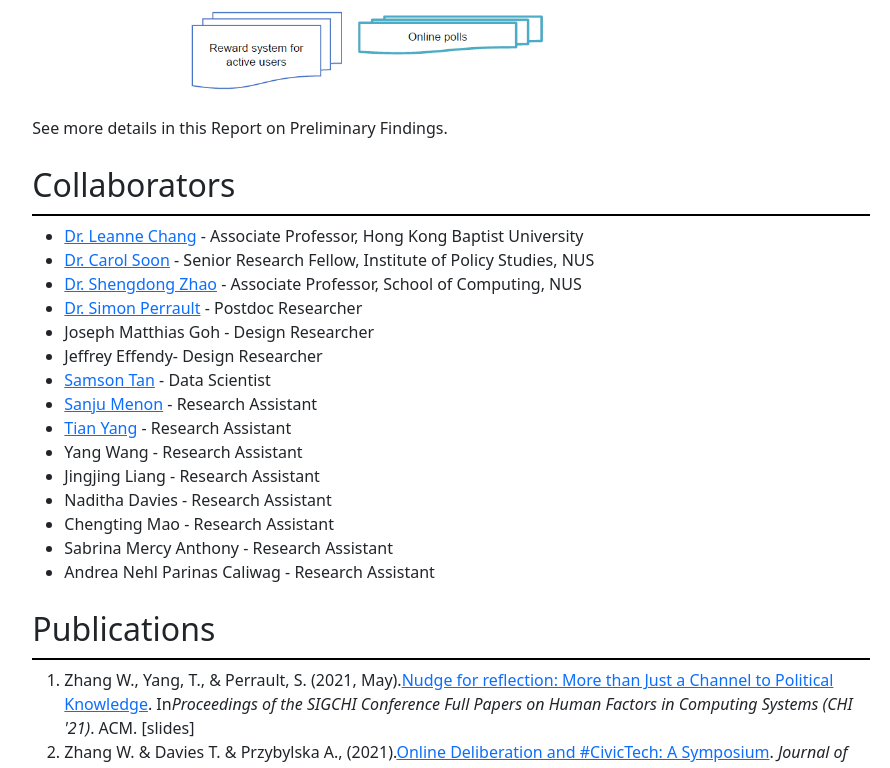
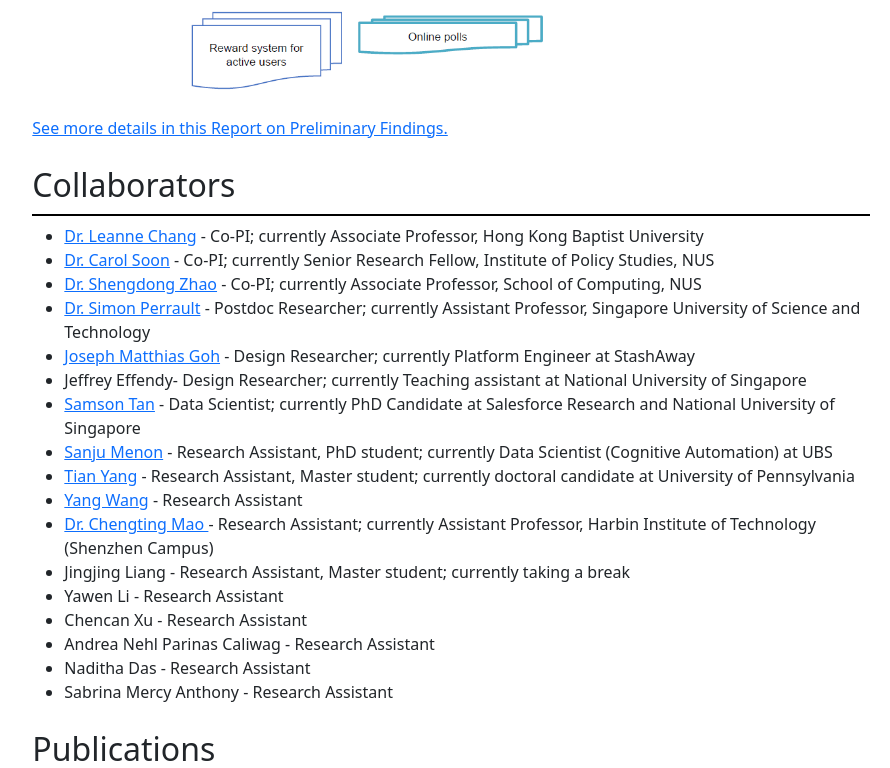
Before and after one commit to Jason-Ng00/civictechlab-deploy, a React (Create React App) app: page /#/projects/online-deliberation in a window 1280 px wide. Shown: the part 1742-2510 px from the top of the page, without its empty margins (189-1079 px from the left). Built offline with nearby package versions, Linux system fonts and the light colour scheme.

Commit message:
edit online-deliberation

```diff
--- a/src/components/CitizenScience.js
+++ b/src/components/CitizenScience.js
@@ -76,9 +76,9 @@ export default class CivicTech extends React.Component {
             the Monash Climate Change Communication Research Hub.
             </p>
 
-            <img className="partner-img" src="citizen-science/picture2.png"></img>
-            <img className="partner-img" src="citizen-science/picture4.png"></img>
-            <img className="partner-img" src="citizen-science/picture5.png"></img>
+            <a href="https://www.universitiesforclimate.org/"><img className="partner-img" src="citizen-science/picture2.png"></img></a>
+            <a href="https://ci.uky.edu/ci/"><img className="partner-img" src="citizen-science/picture4.png"></img></a>
+            <a href="https://www.monash.edu/mcccrh"><img className="partner-img" src="citizen-science/picture5.png"></img></a>
 
 
 
--- a/src/components/OnlineDeliberation.js
+++ b/src/components/OnlineDeliberation.js
@@ -22,8 +22,8 @@ export default class OnlineDeliberation extends React.Component {
     return (
         <Container className="online-deliberation">
         <Col xs={12} md={10} lg={8} className="online-deliberation-width">
-            <h1 className="title">Project - Online Deliberation</h1>
-            <a href="/online-deliberation/Report-on-Preliminary-Findings.pdf" download><Button className="download-report">Download</Button></a>
+            <h1 className="title" style={{width:"100%"}}>Project - Online Deliberation</h1>
+            {/* <a href="/online-deliberation/Report-on-Preliminary-Findings.pdf" download><Button className="download-report">Download</Button></a> */}
             <h2 className="subtitle"></h2>
             <p>
                 Are you concerned about the rising living cost in Singapore? The over-crowded MRT trains?
@@ -52,26 +52,28 @@ export default class OnlineDeliberation extends React.Component {
             </p>
             <img className="project-img" src={picture3}></img>
             <p>
-                See more details in this Report on Preliminary Findings.
+            <a href="/online-deliberation/Report-on-Preliminary-Findings.pdf">See more details in this Report on Preliminary Findings. </a>
             </p>
 
             <h2 className="subtitle">Collaborators</h2>
             <ul>
-                <li><a href="http://www.coms.hkbu.edu.hk/faculty-staff/faculty/leannechang/">Dr. Leanne Chang</a> - Associate Professor, Hong Kong Baptist University</li>
-                <li><a href="https://lkyspp.nus.edu.sg/ips/about-us/staff-directory/soon-carol">Dr. Carol Soon</a> - Senior Research Fellow, Institute of Policy Studies, NUS</li>
-                <li><a href="https://shengdongzhao.com/newSite/">Dr. Shengdong Zhao</a> - Associate Professor, School of Computing, NUS</li>
-                <li><a href="https://istd.sutd.edu.sg/people/faculty/simon-perrault#biography">Dr. Simon Perrault</a> - Postdoc Researcher</li>
-                <li>Joseph Matthias Goh - Design Researcher</li>
-                <li>Jeffrey Effendy- Design Researcher</li>
-                <li><a href="https://www.linkedin.com/in/samsontmr/">Samson Tan</a> - Data Scientist</li>
-                <li><a href="https://www.linkedin.com/in/sanjumenonp/">Sanju Menon</a> - Research Assistant</li>
-                <li><a href="https://www.asc.upenn.edu/people/graduate-student/tian-yang">Tian Yang</a> - Research Assistant</li>
-                <li>Yang Wang - Research Assistant</li>
-                <li>Jingjing Liang - Research Assistant</li>
-                <li>Naditha Davies - Research Assistant</li>
-                <li>Chengting Mao - Research Assistant</li>
+                <li><a href="http://www.coms.hkbu.edu.hk/faculty-staff/faculty/leannechang/">Dr. Leanne Chang</a> - Co-PI; currently Associate Professor, Hong Kong Baptist University  </li>
+                <li><a href="https://lkyspp.nus.edu.sg/ips/about-us/staff-directory/soon-carol">Dr. Carol Soon</a> - Co-PI; currently Senior Research Fellow, Institute of Policy Studies, NUS</li>
+                <li><a href="https://shengdongzhao.com/newSite/">Dr. Shengdong Zhao</a> - Co-PI; currently Associate Professor, School of Computing, NUS </li>
+                <li><a href="https://istd.sutd.edu.sg/people/faculty/simon-perrault#biography">Dr. Simon Perrault</a> - Postdoc Researcher; currently Assistant Professor, Singapore University of Science and Technology  </li>
+                <li><a href="https://www.linkedin.com/in/joeir/?originalSubdomain=sg">Joseph Matthias Goh</a> - Design Researcher; currently Platform Engineer at StashAway </li>
+                <li>Jeffrey Effendy- Design Researcher; currently Teaching assistant at National University of Singapore </li>
+                <li><a href="https://www.linkedin.com/in/samsontmr/">Samson Tan</a> - Data Scientist; currently PhD Candidate at Salesforce Research and National University of Singapore </li>
+                <li><a href="https://www.linkedin.com/in/sanjumenonp/">Sanju Menon</a> - Research Assistant, PhD student; currently Data Scientist (Cognitive Automation) at UBS </li>
+                <li><a href="https://www.asc.upenn.edu/people/graduate-student/tian-yang">Tian Yang</a> - Research Assistant, Master student; currently doctoral candidate at University of Pennsylvania</li>
+                <li><a href="https://lkycic.sutd.edu.sg/people/researchers/wang-yang">Yang Wang</a> - Research Assistant</li>
+                <li><a href="http://faculty.hitsz.edu.cn/maochengting">Dr. Chengting Mao </a> - Research Assistant; currently Assistant Professor, Harbin Institute of Technology (Shenzhen Campus) </li>
+                <li>Jingjing Liang - Research Assistant, Master student; currently taking a break </li>
+                <li>Yawen Li - Research Assistant</li>
+                <li>Chencan Xu - Research Assistant</li>
+                <li>Andrea Nehl Parinas Caliwag  - Research Assistant</li>
+                <li>Naditha Das - Research Assistant</li>
                 <li>Sabrina Mercy Anthony - Research Assistant</li>
-                <li>Andrea Nehl Parinas Caliwag - Research Assistant</li>
             </ul>
 
             <h2 className="subtitle">Publications</h2>
@@ -274,7 +276,7 @@ export default class OnlineDeliberation extends React.Component {
                 </li>
                 <li>
                     <h3 className="h3title">Graph Editor</h3>
-                    <a href="/online-deliberation/Report-on-Preliminary-Findings.pdf" download><Button className="download-report">Download</Button></a>
+                    <a href="/online-deliberation/Graph Editor Guide_website.pdf" download><Button className="download-report">Download</Button></a>
                     <img className="project-img" src={picture5}></img>
                 </li>
 
@@ -298,10 +300,11 @@ export default class OnlineDeliberation extends React.Component {
                 authors and do not necessarily reflect the views of the funder.
             </p>
 
-            <img className="partner-img" src="online-deliberation/Ministry_of_Education_(Singapore)_logo.png"></img>
-            <img className="partner-img" src="online-deliberation/NUS HCI LAB.png"></img>
-            <img className="partner-img" src="online-deliberation/IPS.png"></img>
-            <img className="partner-img" src="online-deliberation/NPTD.png"></img>
+            <a href="https://www.moe.gov.sg/"><img className="partner-img" src="online-deliberation/Ministry_of_Education_(Singapore)_logo.png"></img></a>
+            <a href="https://www.nus-hci.org/"><img className="partner-img" src="online-deliberation/NUS HCI LAB.png"></img></a>
+            <a href="https://www.population.gov.sg/"><img className="partner-img" src="online-deliberation/NPTD.png" style={{width:"200px"}}></img></a><br />
+            <a href="https://lkyspp.nus.edu.sg/ips"><img className="partner-img" src="online-deliberation/IPS.png" style={{width:"200px"}}></img></a>
+
 
 
 
```
